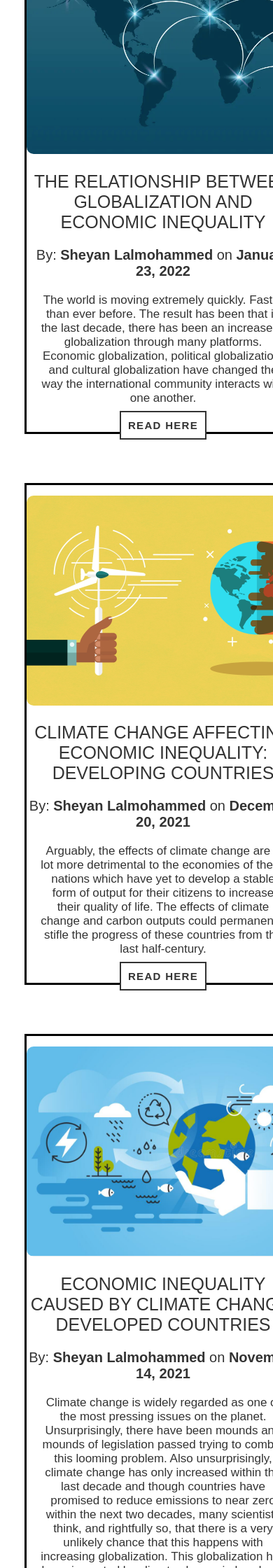
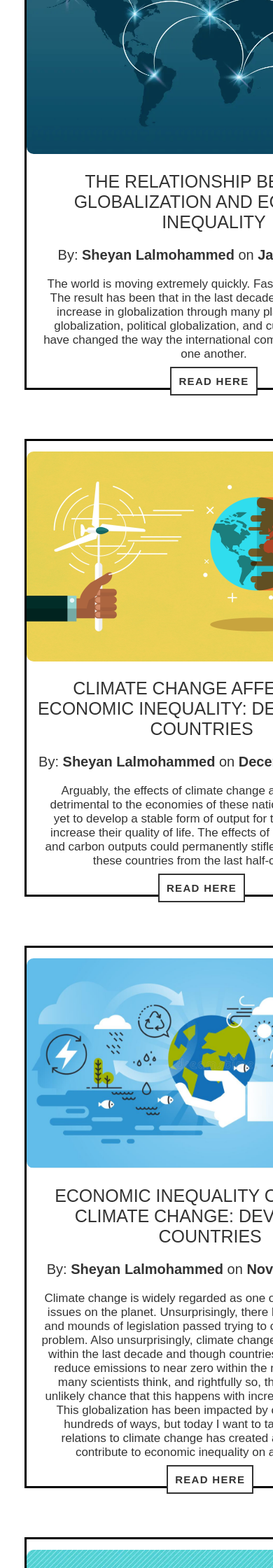
Before and after one commit to sheyanlalmohammed1/thecubixwebsite, a Flask app: page /content in a window 390 px wide; the page is wider, and only the part inside the window is pictured. Shown: the part 808-3048 px from the top of that part at 70% size. Run offline with Flask 2, Linux system fonts and the light colour scheme.

Commit message:
commit on 'main'

```diff
--- a/static/css/articlepage.css
+++ b/static/css/articlepage.css
@@ -298,11 +298,3 @@ main h1 {
       text-align: left;
     }
 }
-
-
-
-@media (max-width: 500px) {
-    .allarticles .articlebox {
-      width: 100%;
-    }
-}
```
